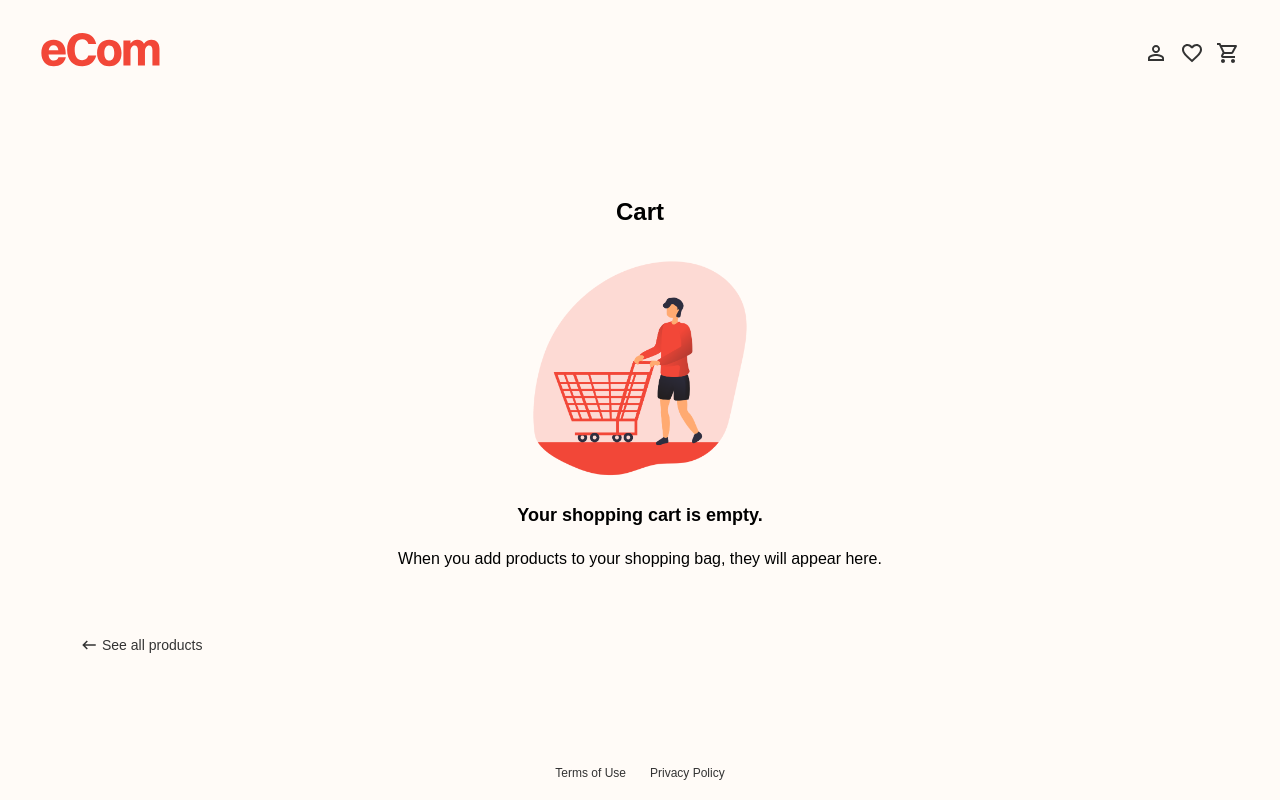
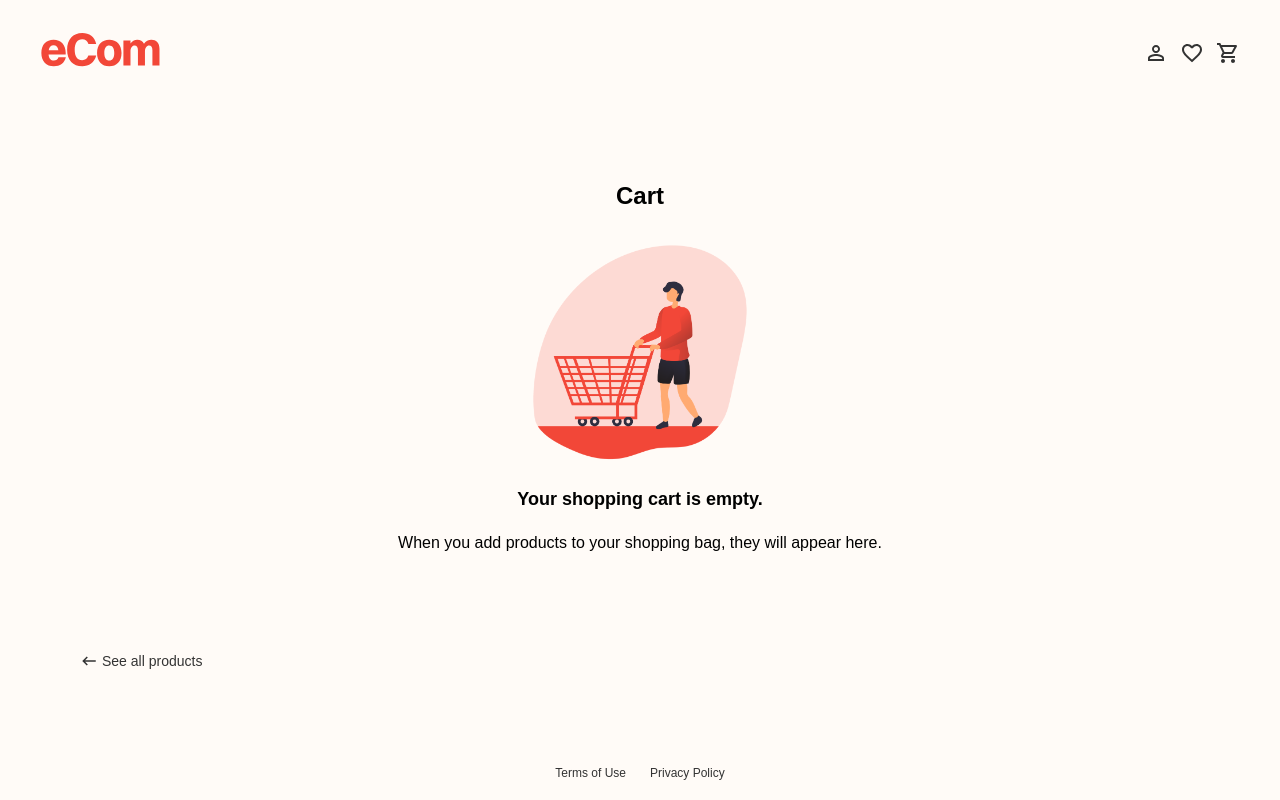
Before and after one commit to H-chai/react-ecom, a React (Create React App) app: page /cart in a window 1280 px wide. Built offline with nearby package versions, Linux system fonts and the light colour scheme.

Commit message:
Change margin-top of backHome

```diff
--- a/src/styles/common.module.css
+++ b/src/styles/common.module.css
@@ -71,7 +71,7 @@
   font-size: 14px;
   display: flex;
   align-items: center;
-  margin-top: 40px;
+  margin-top: 56px;
 
   svg {
     width: 18px;
@@ -102,6 +102,6 @@
   }
 
   .backHome {
-    margin-top: 64px;
+    margin-top: 96px;
   }
 }
```
